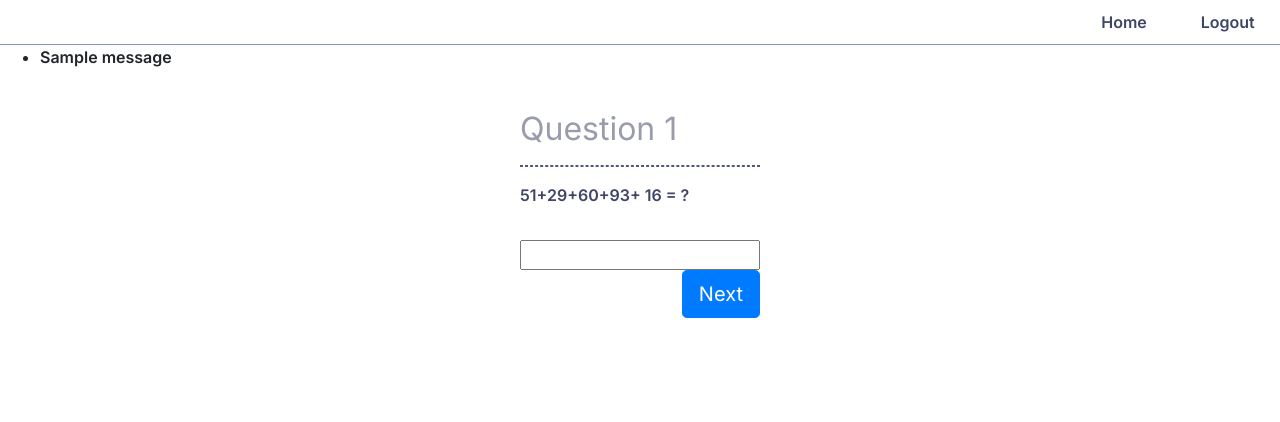
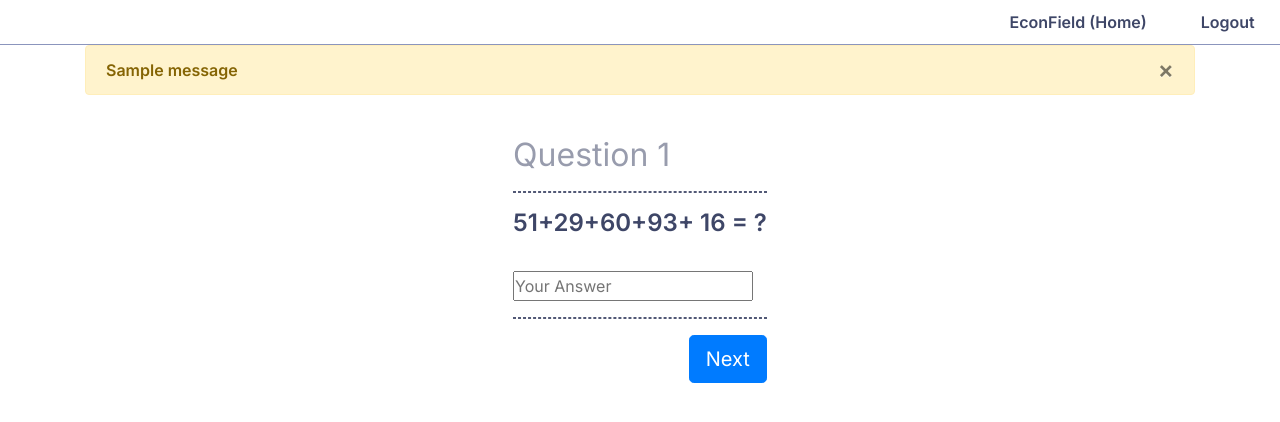
Before and after one commit to floydluo/GenderBiasExperimentApp, a Flask app: a page that uses app/templates/base.html in a window 1280 px wide. Shown: the top 422 px of the page. Run offline with Flask 2, Linux system fonts and the light colour scheme; the visitor is signed in with stand-in values (Sample User, id 1); tables that the repository leaves empty hold one stand-in row (values such as "Sample post"); one stand-in notice (Sample message) is shown; some libraries are stand-ins or nearby versions.

Commit message:
udpate templates

```diff
--- a/app/templates/base.html
+++ b/app/templates/base.html
@@ -3,7 +3,7 @@
         {% if title %}
         <title> {{ title }} </title>
         {% else %}
-        <title> Default </title>
+        <title> EconField </title>
         {% endif %}
 
         <meta name="viewport" content="width=device-width, initial-scale=1.0">
@@ -20,7 +20,7 @@
     <body class="home-bg">
     <nav>
         <ul class="nav-links">
-            <li> <a href="{{ url_for('home') }}"> Home </a> </li>
+            <li> <a href="{{ url_for('home') }}"> EconField (Home) </a> </li>
             {% if not g.user %}
             <li> <a href="{{ url_for('login') }}"> Login </a> </li>
             {% else %}
@@ -28,15 +28,23 @@
             {% endif %}
         </ul>
     </nav>
+
     {% with messages = get_flashed_messages() %}
     {% if messages %}
-    <ul>
-        {% for message in messages %}
-        <li>{{ message }}</li>
+    <div class="container">
+        {% for message in get_flashed_messages() %}
+        <div class="alert alert-warning">
+            <button type="button" class="close" data-dismiss="alert">&times;</button>
+            {{ message }}
+        </div>
         {% endfor %}
-    </ul>
+    </div>
     {% endif %}
     {% endwith %}
-        {% block content %}{% endblock %}
+
+
+
+    {% block content %}{% endblock %}
+
     </body>
 </html>
--- a/app/templates/index.html
+++ b/app/templates/index.html
@@ -11,7 +11,8 @@
             {% endif %}
             <h4> Welcome to the Course XXX lab session!
             </h4>
-            <a href="{{ url_for('question', qid=1)}}">Take the test</a>
+            <!-- <a href="{{ url_for('question', qid=1)}}">Take the test</a> -->
+            <a href="{{ url_for('quiz')}}">Start Your Quiz</a>
         </div>
     </div>
 {% endblock %}
--- a/app/templates/login.html
+++ b/app/templates/login.html
@@ -15,8 +15,8 @@
                     </svg>
                     {{ form.username(placeholder="Username") }}
                     {% for error in form.username.errors %}
-                <span style="color:red;"> {{ error }} </span>
-                {% endfor %}
+                    <span style="color:red;"> {{ error }} </span>
+                    {% endfor %}
                 </div>
                 <div class="form-para">
                     <svg width="30px" height="30px" viewBox="0 0 16 16" class="bi bi-key" fill="currentColor" xmlns="http://www.w3.org/2000/svg">
--- a/app/templates/question.html
+++ b/app/templates/question.html
@@ -7,11 +7,18 @@
             <h2 class="qnum">Question {{qid}}</h2>
             <div class="dotted-spaced"></div>
             <hr>
-            <div class="ques-heading">{{a}}<span>+</span>{{b}}<span>+</span>{{c}}<span>+</span>{{d}}<span>+</span> {{e}} <span>= ?</span> </div>
+            <h4 class="ques-heading">{{a}}+{{b}}+{{c}}+{{d}}+ {{e}} <span>= ?</span> </h4>
             <div class="options-div">
-                {{ form.answer(class="list-unstyled") }}
+                {{ form.answer(placeholder="Your Answer", class="list-unstyled") }}
+                {% for error in form.answer.errors %}
+                <span style="color:red;"> {{ error }} </span>
+                {% endfor %}
+
+
             </div>
-            {{ form.submit(class="btn btn-primary btn-lg sub-btn") }}
+            <hr>
+            <div>{{ form.submit(class="btn btn-primary btn-lg sub-btn") }}</div>
+
         </form>
         <!-- <span class="check-circle">
             <i class="fas fa-check-circle"></i>
```
Also changed, not shown: app/templates/quiz.html (added, +34 -0 lines).
